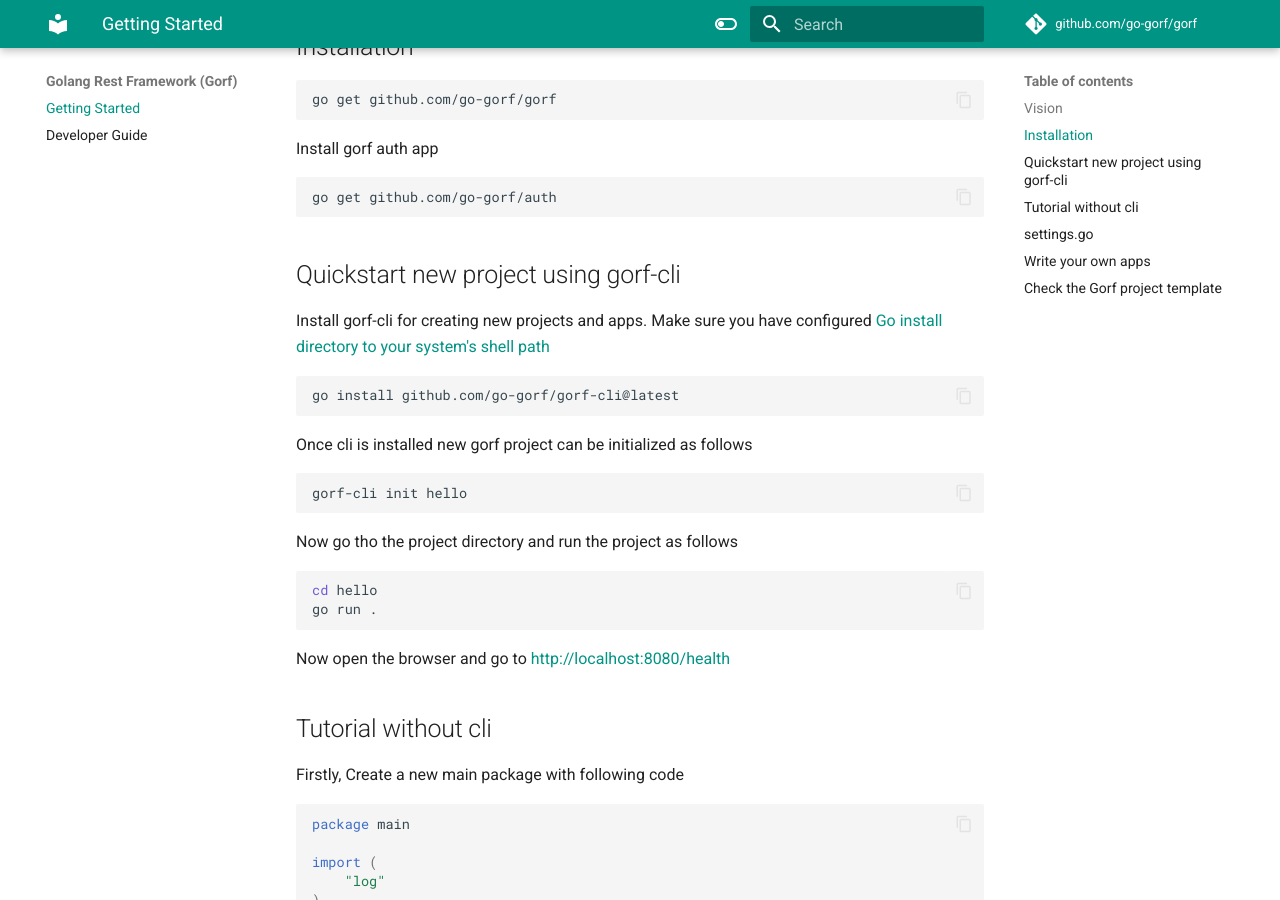
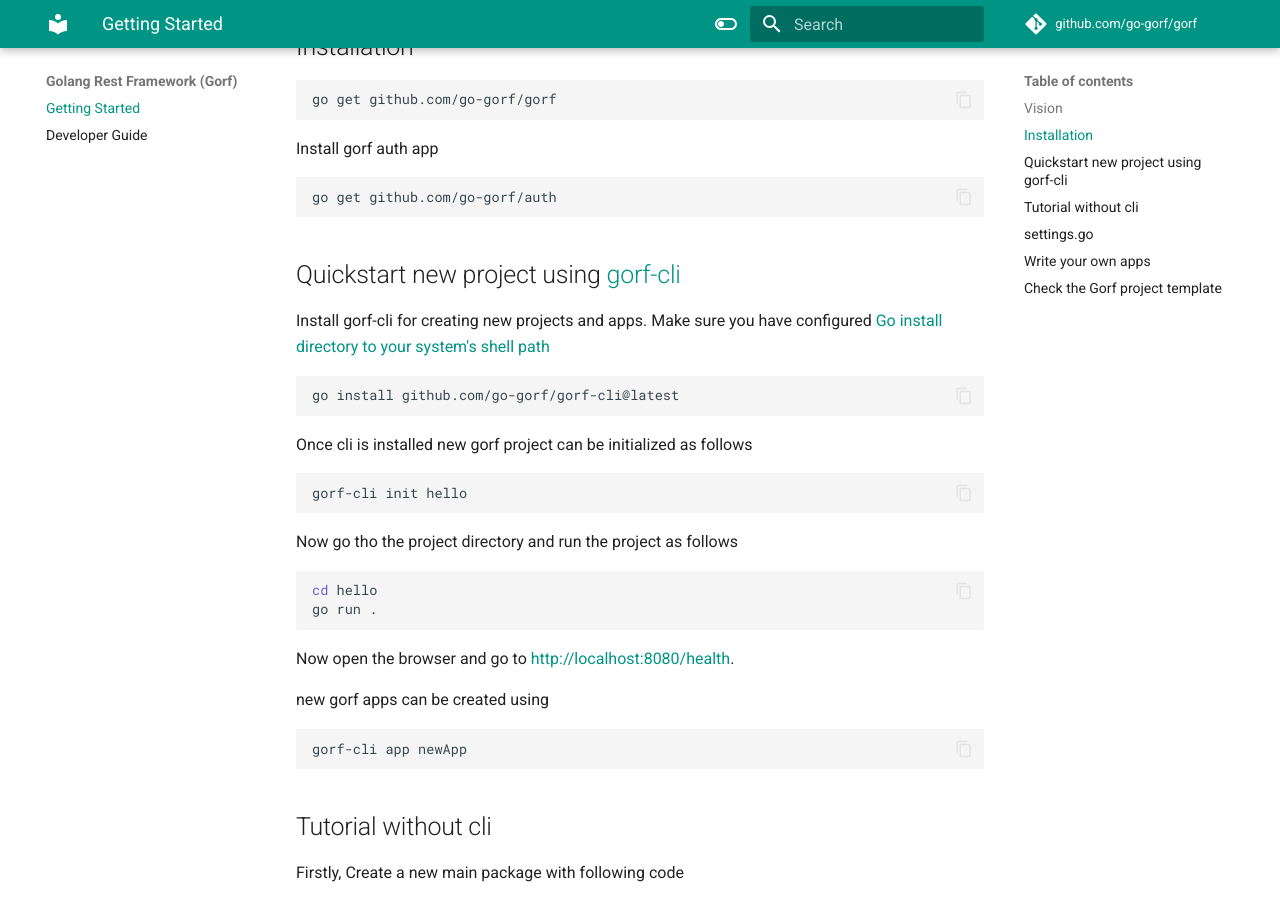
Before and after one commit to go-gorf/go-gorf.github.io, an MkDocs documentation site: the page built from docs/index.md, in a window 1280 px wide and 900 px high, scrolled down 815 px. Built offline with MkDocs 1.6.1 and Material for MkDocs 9.7.7, drawn with Linux system fonts in a browser that asks for light colours; comment, search, counter and statistics services are not loaded.

Commit message:
doc update

````diff
--- a/docs/index.md
+++ b/docs/index.md
@@ -32,7 +32,7 @@
 go get github.com/go-gorf/auth
 ```
 
-## Quickstart new project using gorf-cli
+## Quickstart new project using [gorf-cli](http://github.com/go-gorf/gorf-cli)
 
 Install gorf-cli for creating new projects and apps. Make sure you have configured [Go install directory to your system's shell path](https://go.dev/doc/tutorial/compile-install)
 ```bash
@@ -49,7 +49,12 @@
 cd hello
 go run .
 ```
-Now open the browser and go to [http://localhost:8080/health](http://localhost:8080/health)
+Now open the browser and go to [http://localhost:8080/health](http://localhost:8080/health).
+
+new gorf apps can be created using
+```bash
+gorf-cli app newApp
+```
 
 ## Tutorial without cli
 
````
